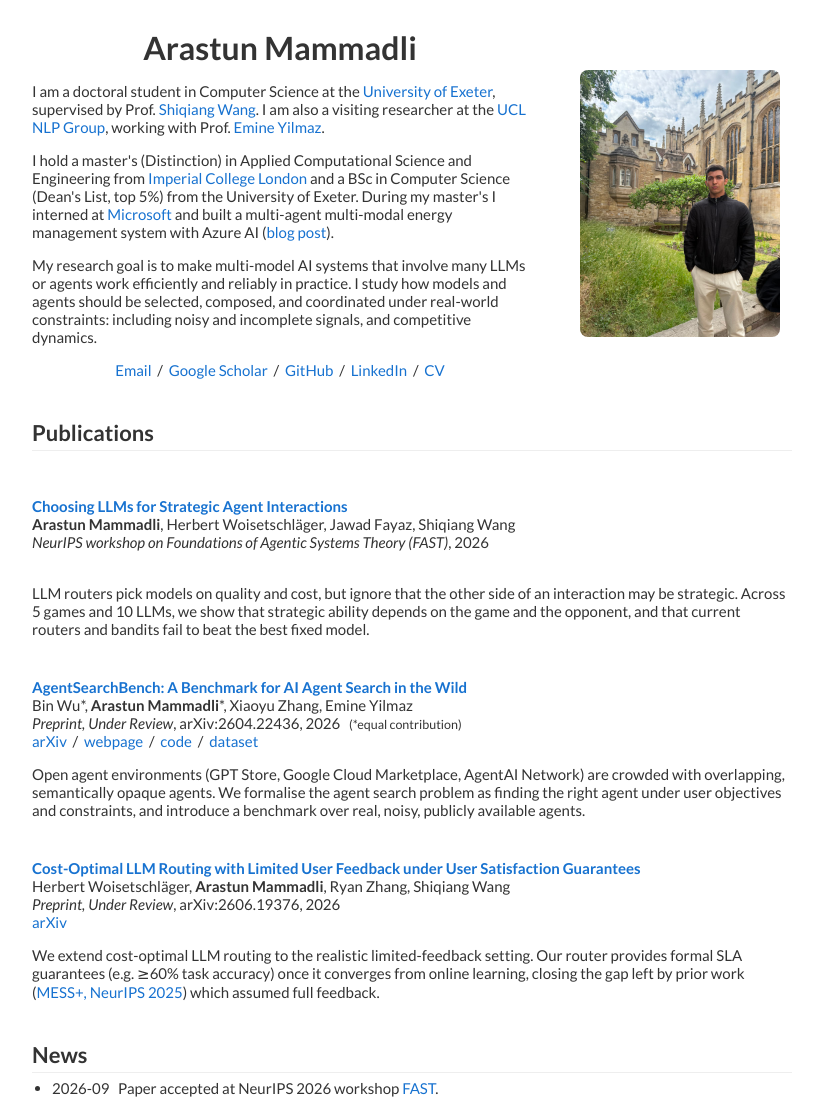
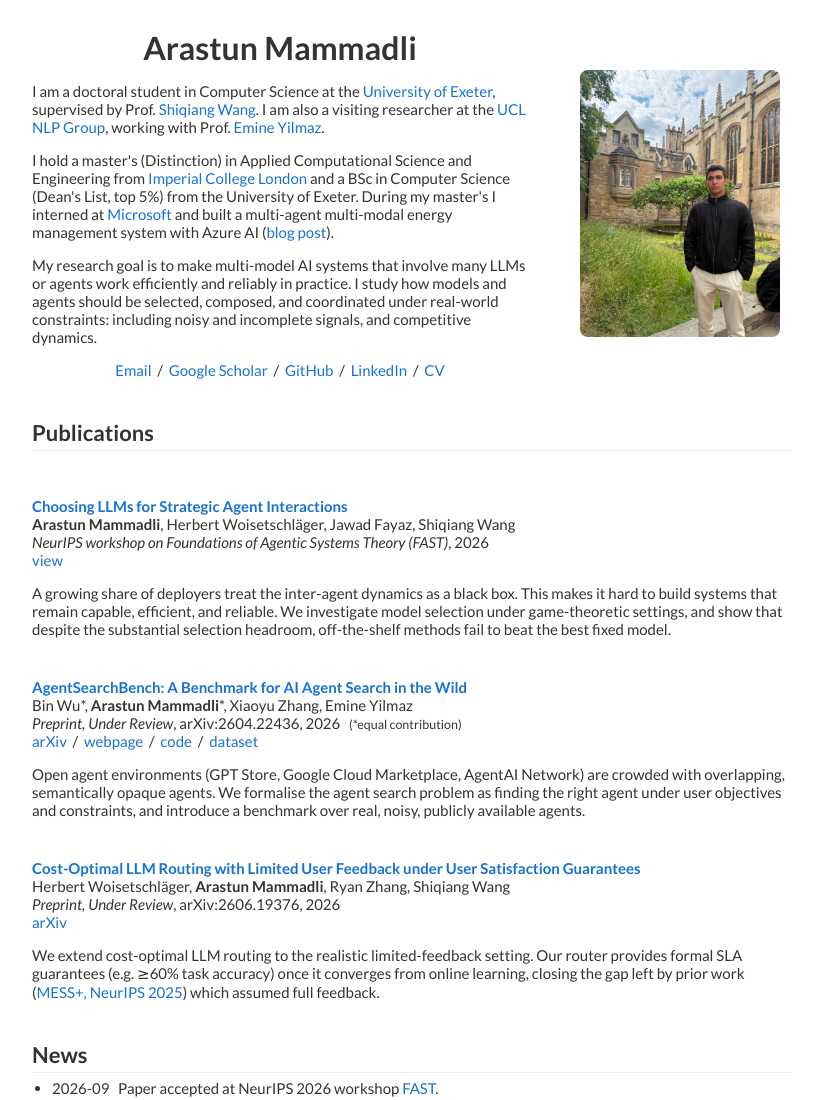
Before and after one commit to arastun-m/arastun-m.github.io, a plain HTML site: page index.html in a window 1280 px wide. Shown: the top 1100 px of the page, without its empty margins (228-1051 px from the left). Drawn offline with Linux system fonts and the light colour scheme.

Commit message:
feat: added workshop paper locally

```diff
--- a/index.html
+++ b/index.html
@@ -132,12 +132,13 @@
               <br>
               <em>NeurIPS workshop on Foundations of Agentic Systems Theory (FAST)</em>, 2026
               <br>
+              <a href="papers/_NeurIPS_26_FAST_Workshop__StratSelect__Strategic_Model_Selection.pdf">view</a>
               <br>
               <p>
-                LLM routers pick models on quality and cost, but ignore that the other side of
-                an interaction may be strategic. Across 5 games and 10 LLMs, we show that strategic
-                ability depends on the game and the opponent, and that current routers and bandits
-                fail to beat the best fixed model.
+                A growing share of deployers treat the inter-agent dynamics as a black box.
+                This makes it hard to build systems that remain capable, efficient, and reliable.
+                We investigate model selection under game-theoretic settings, and show that despite the
+                substantial selection headroom, off-the-shelf methods fail to beat the best fixed model.
               </p>
             </td>
           </tr>
```
Also changed, not shown: 1 other file.
